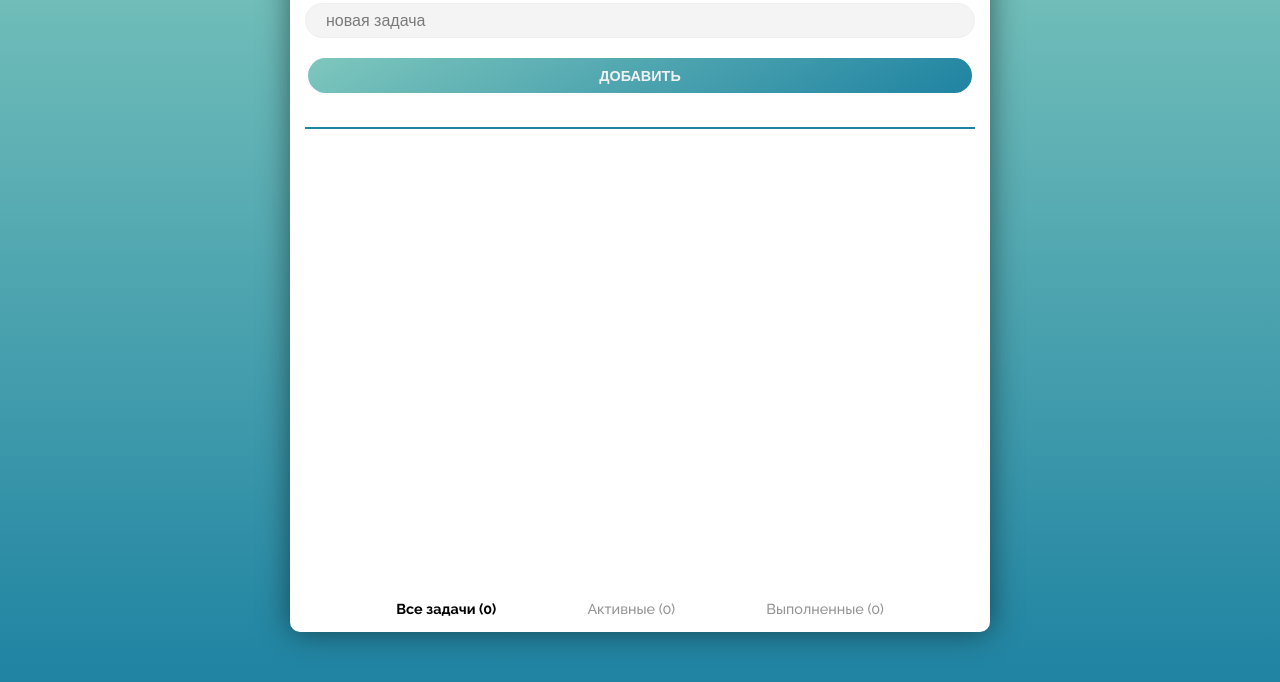
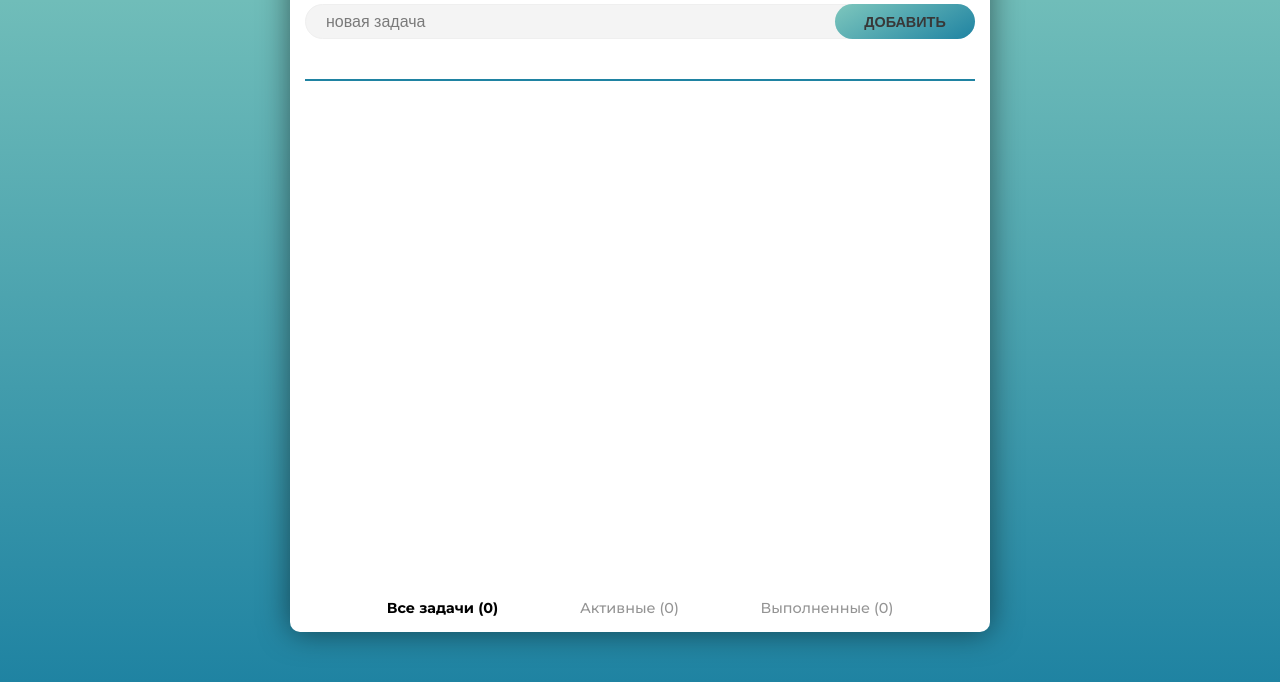
Before and after one commit to rusairdrop/ToDo-list, a plain HTML site: page index.html in a window 1280 px wide. Shown: the part 118-800 px from the top of the page. Drawn offline with Linux system fonts and the light colour scheme.

Commit message:
- переместил кнопку "добавить" в одну строку с инпутом - изменил шрифт

```diff
--- a/index.html
+++ b/index.html
@@ -9,7 +9,7 @@
   <link rel="shortcut icon" href="/img/logo.png" type="image/png">
   <link rel="preconnect" href="https://fonts.googleapis.com">
   <link rel="preconnect" href="https://fonts.gstatic.com" crossorigin>
-  <link href="https://fonts.googleapis.com/css2?family=Raleway:wght@500;700&display=swap" rel="stylesheet">
+  <link href="https://fonts.googleapis.com/css2?family=Montserrat:wght@500;700&display=swap" rel="stylesheet">
   <title>TODO List</title>
 </head>
 <body>
--- a/style.css
+++ b/style.css
@@ -6,7 +6,7 @@ body {
   margin: 0;
   background: linear-gradient(#7EC7BD, #1F83A2) fixed;
 
-  font-family: 'Raleway', sans-serif;
+  font-family: 'Montserrat', sans-serif;
   font-size: 18px;
 }
 
@@ -38,7 +38,7 @@ h1 {
 }
 
 .todo_header {
-  height: 150px;
+
 }
 
 .todo_title {
@@ -50,12 +50,17 @@ h1 {
 
 .create_new_todo {
   display: flex;
-  flex-direction: column;
+  flex-direction: row;
+}
+
+.create_new_todo label {
+  margin: 0 -30px 0 0;
+  display: flex;
+  flex-direction: row;
 }
 
 .todo_text {
-  margin: 15px auto;
-  padding: 1px 20px;
+  padding: 1px 35px 1px 20px;
   height: 35px;
   outline: none;
   border: 1px solid #efefef;
@@ -77,7 +82,7 @@ h1 {
 .todo_btn {
   margin: 10px auto;
   padding: 0;
-  width: 99%;
+  width: 25%;
   height: 35px;
   cursor: pointer;
   border: none;
@@ -85,7 +90,7 @@ h1 {
   background: linear-gradient(150deg, rgba(126, 199, 189, 1) 0%, rgba(31, 131, 162, 1) 100%);
   font-weight: 700;
   font-size: .9rem;
-  color: #f1f1f1;
+  color: #383838;
   text-transform: uppercase;
   transition: all 0.3s ease;
 }
@@ -261,6 +266,7 @@ input[type=text], label {
 
   .todo_btn {
     font-size: 0.8rem;
+    width: 35%;
   }
 
   .todo_label {
```
